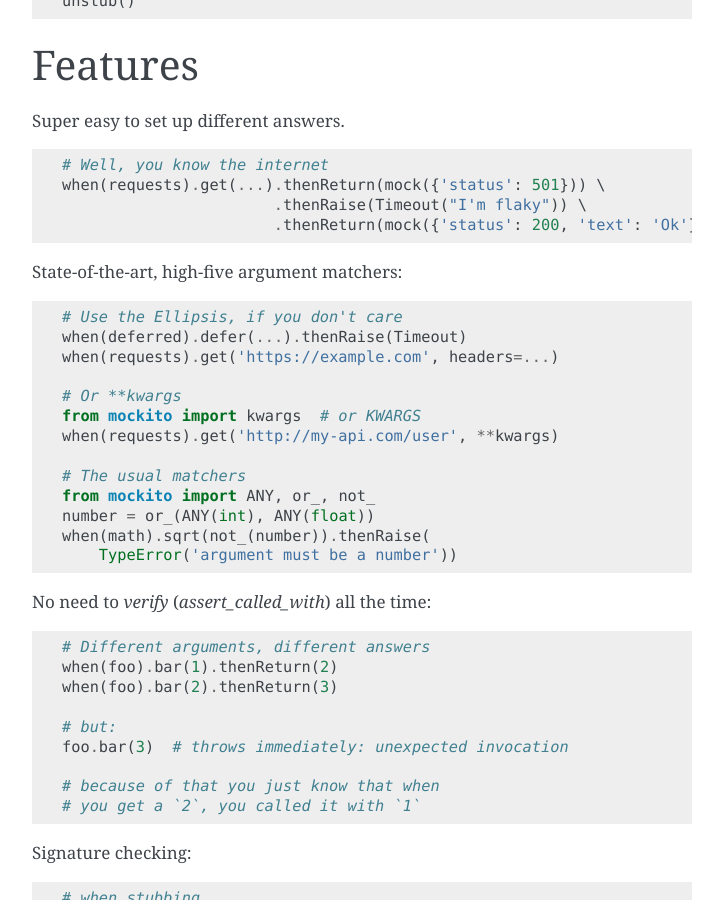
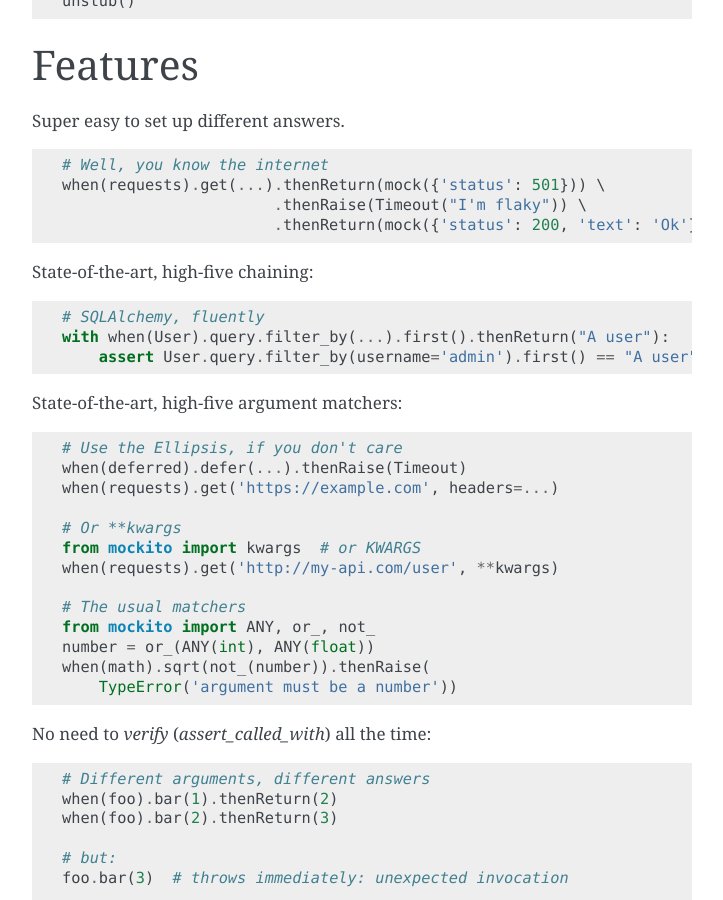
Before and after one commit to kaste/mockito-python, a Sphinx documentation site: the page built from docs/index.rst, in a window 1280 px wide and 900 px high, scrolled down 668 px. Shown: the whole window, without its empty margins (388-1111 px from the left). Built offline with Sphinx 7.4.7, drawn with Linux system fonts in a browser that asks for light colours; pages that are not in the unit, such as notebooks, are missing from menus.

Commit message:
Add chaining showcase to index.rst

```diff
--- a/docs/index.rst
+++ b/docs/index.rst
@@ -55,6 +55,12 @@ Super easy to set up different answers.
     when(requests).get(...).thenReturn(mock({'status': 501})) \
                            .thenRaise(Timeout("I'm flaky")) \
                            .thenReturn(mock({'status': 200, 'text': 'Ok'}))
+
+State-of-the-art, high-five chaining::
+
+    # SQLAlchemy, fluently
+    with when(User).query.filter_by(...).first().thenReturn("A user"):
+        assert User.query.filter_by(username='admin').first() == "A user"
 
 State-of-the-art, high-five argument matchers::
 
```
